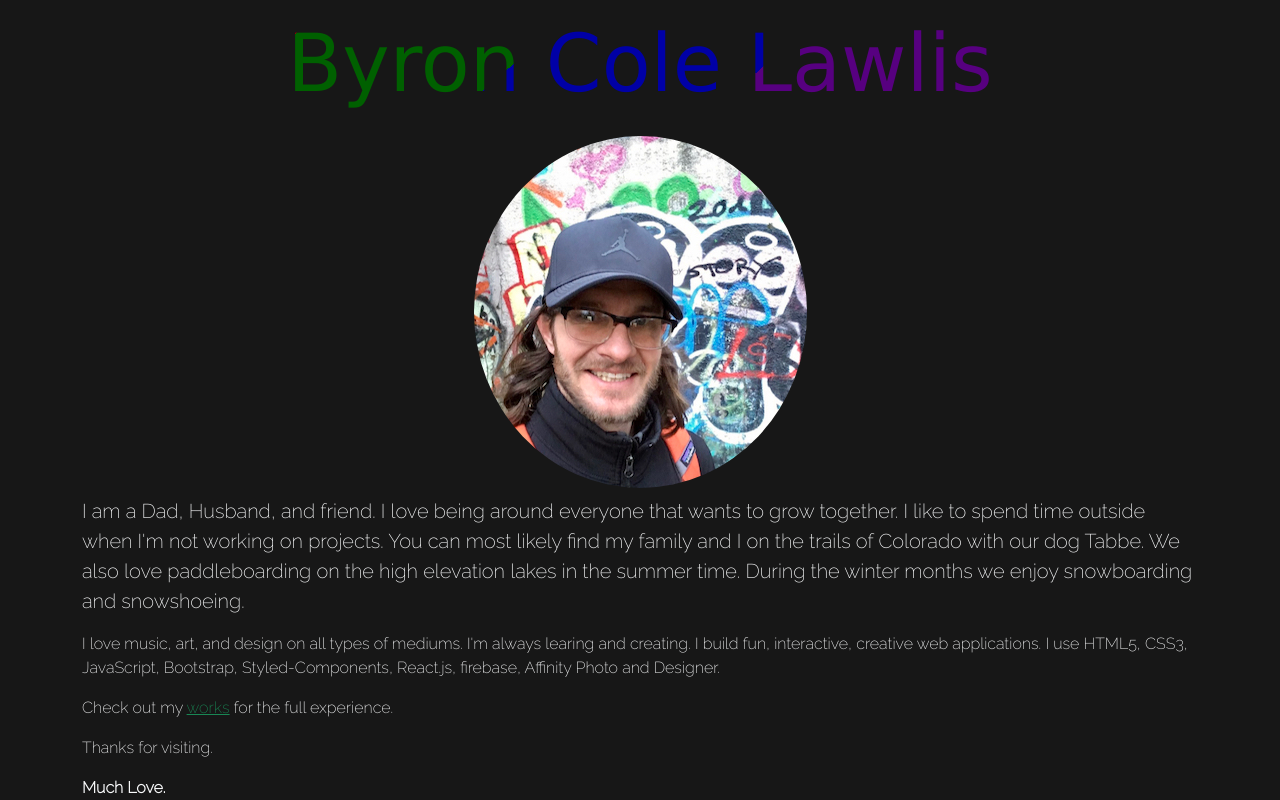
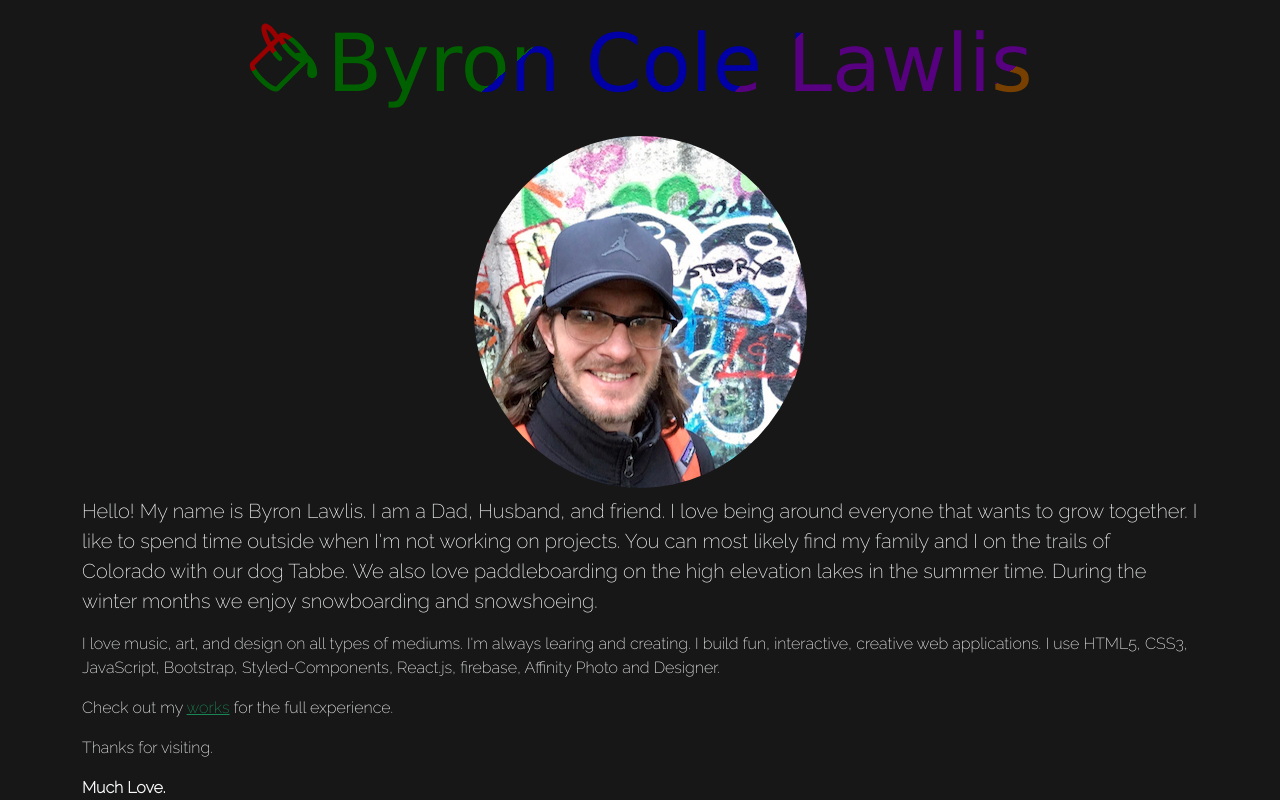
Before and after one commit to bclaw7/bclaw-design, a React (Create React App) app: page /about in a window 1280 px wide. Shown: the top 800 px of the page. Built offline with nearby package versions, Linux system fonts and the light colour scheme; no server answers; a web font is replaced by a local one.

Commit message:
added analytics

```diff
--- a/package.json
+++ b/package.json
@@ -17,6 +17,7 @@
     "react": "^17.0.2",
     "react-bootstrap": "^1.6.1",
     "react-dom": "^17.0.2",
+    "react-reveal": "^1.2.2",
     "react-router": "^5.2.0",
     "react-router-dom": "^5.2.0",
     "react-scripts": "4.0.3",
--- a/src/components/About.js
+++ b/src/components/About.js
@@ -1,7 +1,7 @@
 import React from 'react';
 import { Link } from 'react-router-dom';
 import { Container, Image } from 'react-bootstrap';
-// import styled from 'styled-components';
+import Bounce from 'react-reveal/Bounce';
 import byron from '../img/Byron-n-Germany.jpg';
 import Buttons from './WorksButtons';
 
@@ -9,17 +9,22 @@ export default function About() {
   return (
     <>
       <Container className='text-center'>
-        <h1 className='display-1 py-3'>Byron Cole Lawlis</h1>
-        <Image src={byron} roundedCircle />
+        <h1 className='display-1 py-3'>
+          <i class='bi bi-paint-bucket'></i>Byron Cole Lawlis
+        </h1>
+        <Bounce bottom>
+          <Image src={byron} roundedCircle />
+        </Bounce>
       </Container>
       <Container className='pt-2 text-light'>
         <p className='lead'>
-          I am a Dad, Husband, and friend. I love being around everyone that
-          wants to grow together. I like to spend time outside when I'm not
-          working on projects. You can most likely find my family and I on the
-          trails of Colorado with our dog Tabbe. We also love paddleboarding on
-          the high elevation lakes in the summer time. During the winter months
-          we enjoy snowboarding and snowshoeing.
+          Hello! My name is Byron Lawlis. I am a Dad, Husband, and friend. I
+          love being around everyone that wants to grow together. I like to
+          spend time outside when I'm not working on projects. You can most
+          likely find my family and I on the trails of Colorado with our dog
+          Tabbe. We also love paddleboarding on the high elevation lakes in the
+          summer time. During the winter months we enjoy snowboarding and
+          snowshoeing.
         </p>
         <p>
           I love music, art, and design on all types of mediums. I'm always
@@ -46,38 +51,3 @@ export default function About() {
     </>
   );
 }
-
-// const Title = styled.h1`
-//   @font-face {
-//     font-family: 'Sedgwick Ave Disply';
-//     src: url('https://fonts.googleapis.com/css2?family=Sedgwick+Ave+Display&display=swap');
-//     font-weight: bolder;
-//     background: linear-gradient(
-//       311deg,
-//       rgb(154, 0, 0) 20%,
-//       rgb(0, 96, 0) 20%,
-//       rgb(0, 96, 0) 40%,
-//       rgb(0, 0, 166) 40%,
-//       rgb(0, 0, 166) 60%,
-//       rgb(87, 0, 128) 60%,
-//       rgb(87, 0, 128) 80%,
-//       rgb(120, 64, 0) 80%,
-//       rgb(120, 64, 0) 100%
-//     );
-//     background-clip: text;
-//     background: -webkit-linear-gradient(
-//       311deg,
-//       rgb(154, 0, 0) 20%,
-//       rgb(0, 96, 0) 20%,
-//       rgb(0, 96, 0) 40%,
-//       rgb(0, 0, 166) 40%,
-//       rgb(0, 0, 166) 60%,
-//       rgb(87, 0, 128) 60%,
-//       rgb(87, 0, 128) 80%,
-//       rgb(120, 64, 0) 80%,
-//       rgb(120, 64, 0) 100%
-//     );
-//     -webkit-background-clip: text;
-//     -webkit-text-fill-color: transparent;
-//   }
-// `;
--- a/src/components/ContactForm.js
+++ b/src/components/ContactForm.js
@@ -40,9 +40,9 @@ const ContactForm = () => {
 
   return (
     <Container className=' mt-5 py-4'>
-      <h3 className='text-center text-secondary display-4'>
+      <h4 className='text-center text-secondary display-3'>
         {''}&#128075;{''} Hello !
-      </h3>
+      </h4>
       <Form onSubmit={handleSubmit}>
         <Form.Group className='mb-3'>
           <Form.Control
--- a/src/components/Default.js
+++ b/src/components/Default.js
@@ -7,8 +7,11 @@ export class Default extends Component {
     return (
       <Container>
         <Row className='pt-5 text-center'>
-          <h1>404</h1>
-          <h2 className='text-danger'>error</h2>
+          <h1 className='display-2'>404</h1>
+          <h2 className='text-danger'>
+            <i class='bi bi-hand-thumbs-down'></i> error{' '}
+            <i class='bi bi-hand-thumbs-down'></i>
+          </h2>
           <h2 className='text-warning'>page not found</h2>
           <h3 className='text-info'>
             The requested URL<span>{this.props.location.pathname}</span> was not
--- a/src/components/Home.js
+++ b/src/components/Home.js
@@ -1,14 +1,14 @@
-import React, { useEffect } from 'react';
+import React from 'react';
 import { Container, Image } from 'react-bootstrap';
 import Buttons from './HomeButtons';
 import ContactForm from './ContactForm';
 import ParticlesBg from 'particles-bg';
-import { firebaseAnalytics } from '../firebase/firebaseConfig';
+// import { firebaseAnalytics } from '../firebase/firebaseConfig';
 
 export default function Home() {
-  useEffect(() => {
-    firebaseAnalytics.logEvent('home_visited');
-  });
+  //   useEffect(() => {
+  //     firebaseAnalytics.logEvent('home_visited');
+  //   });
   return (
     <>
       <Container>
--- a/src/components/Works.js
+++ b/src/components/Works.js
@@ -1,4 +1,4 @@
-import React, { useEffect } from 'react';
+import React from 'react';
 import Buttons from './WorksButtons';
 import { Container, Image, Row, Col, Card } from 'react-bootstrap';
 import logo from '../img/web-design-logo.png';
@@ -7,12 +7,12 @@ import wood from '../img/block-hand.jpg';
 import mmc from '../img/mtn-men-contractors-logo.jpg';
 import cosmo from '../img/cosmo-cosmos.jpg';
 import poster from '../img/commandt-movie-poster.jpg';
-import { firebaseAnalytics } from '../firebase/firebaseConfig';
+// import { firebaseAnalytics } from '../firebase/firebaseConfig';
 
 export default function Works() {
-  useEffect(() => {
-    firebaseAnalytics.logEvent('works_visited');
-  });
+  //   useEffect(() => {
+  //     firebaseAnalytics.logEvent('works_visited');
+  //   });
   return (
     <>
       <Container>
--- a/src/firebase/firebaseConfig.js
+++ b/src/firebase/firebaseConfig.js
@@ -12,6 +12,7 @@ let config = {
   projectId: process.env.REACT_APP_FIREBASE_PROJECT_ID,
   storageBucket: process.env.REACT_APP_FIREBASE_STORAGE_BUCKET,
   messagingSenderId: process.env.REACT_APP_FIREBASE_MESSAGING_SENDER_ID,
+  measurementId: process.env.REACT_APP_FIREBASE_MEASUREMENT_ID,
 };
 
 firebase.initializeApp(config);
@@ -20,4 +21,4 @@ const db = firebase.firestore();
 
 export { Axios, db };
 
-export const firebaseAnalytics = firebase.analytics();
+// export const firebaseAnalytics = firebase.analytics();
```
Also changed, not shown: 1 other file (tests, documents, lock files or other folders).
